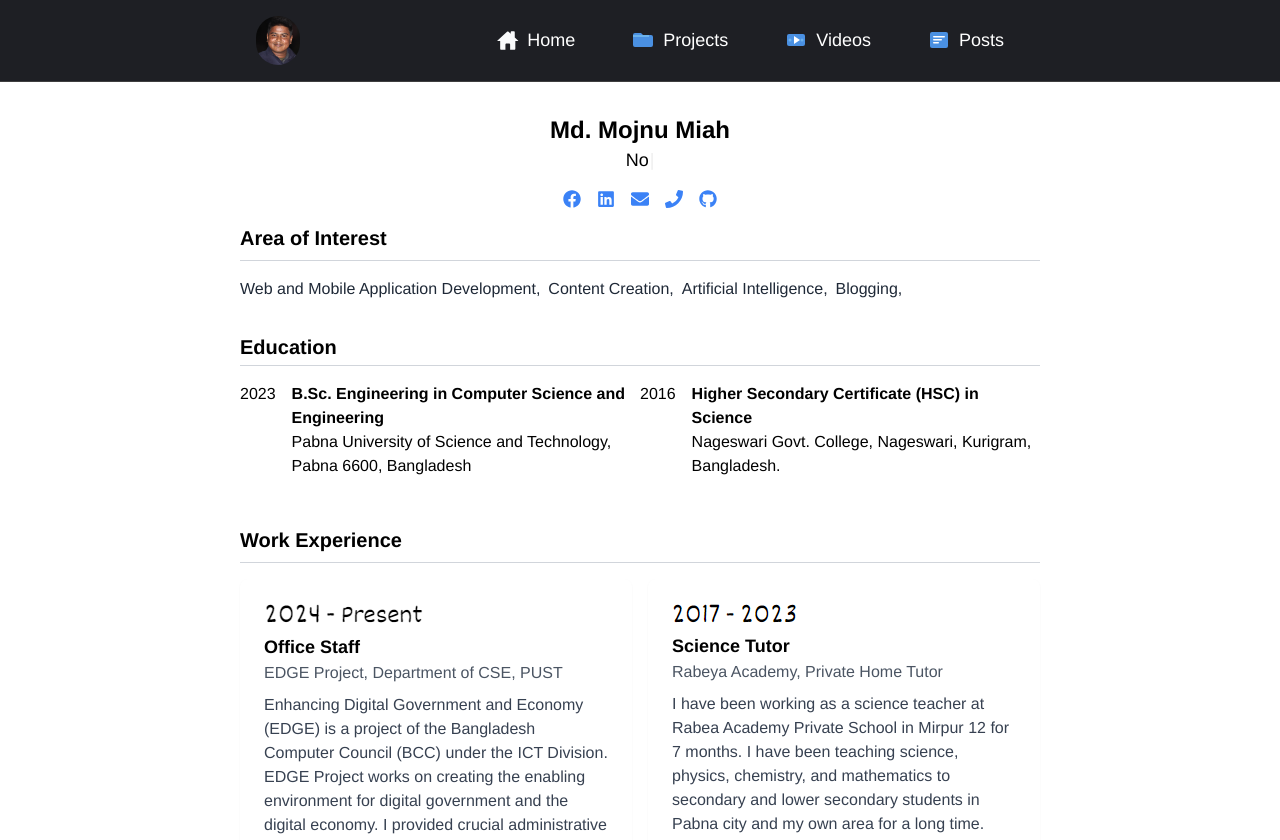
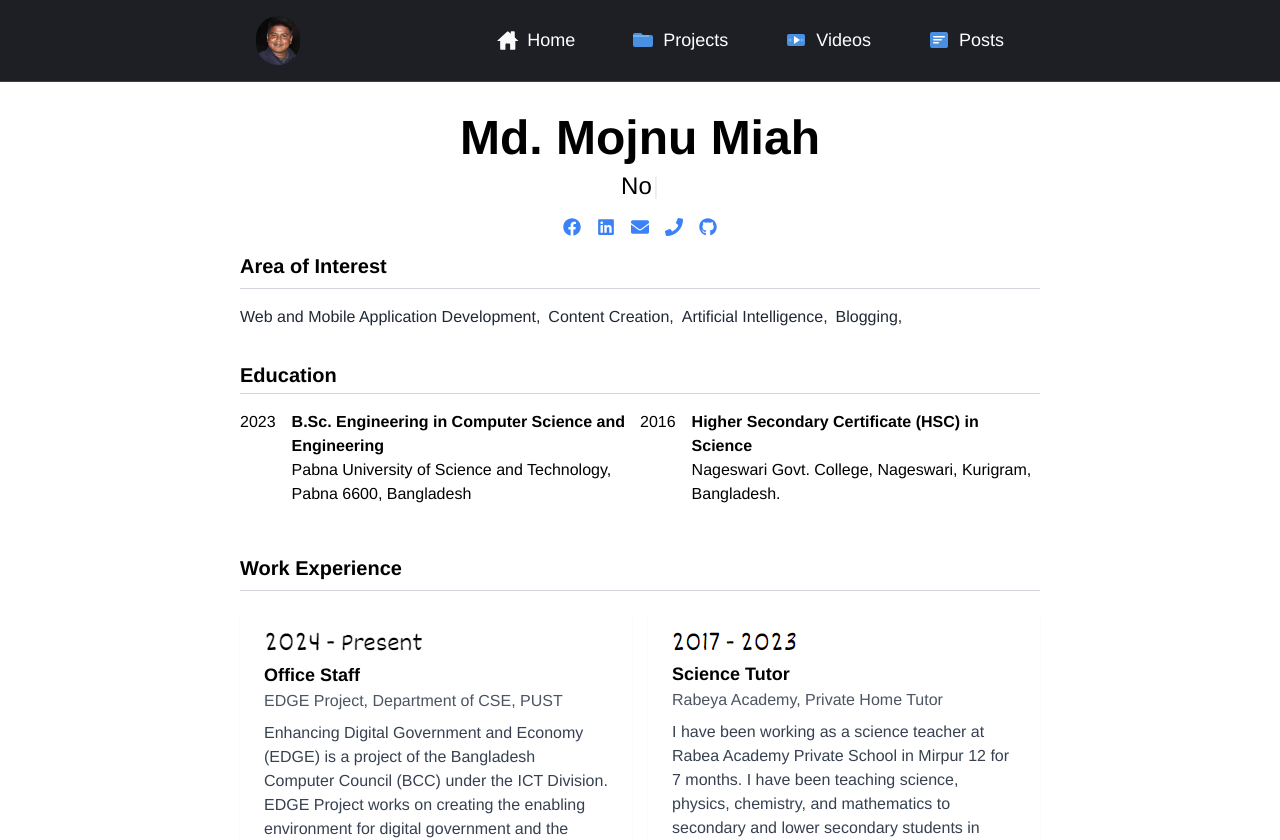
Before and after one commit to codebymojnu/mojnu-portfolio, a React (Vite) app: page / in a window 1280 px wide. Shown: the top 840 px of the page. Built offline with nearby package versions, Linux system fonts and the light colour scheme; a web font is replaced by a local one.

Commit message:
fix text size

```diff
--- a/src/components/HomePage/FirstSection.jsx
+++ b/src/components/HomePage/FirstSection.jsx
@@ -12,8 +12,10 @@ function FirstSection() {
     <section className="mb-4">
       <div className="container mx-auto px-4">
         <div className="flex flex-col items-center">
-          <h1 className="text-9xl sm:text-2xl font-bold">Md. Mojnu Miah</h1>
-          <p className="text-lg mb-4">
+          <h1 className="lg:text-5xl md:text-4xl text-2xl font-bold">
+            Md. Mojnu Miah
+          </h1>
+          <p className="lg:text-2xl text-lg mt-2 mb-4">
             <Typewriter
               options={{
                 strings: [
```
